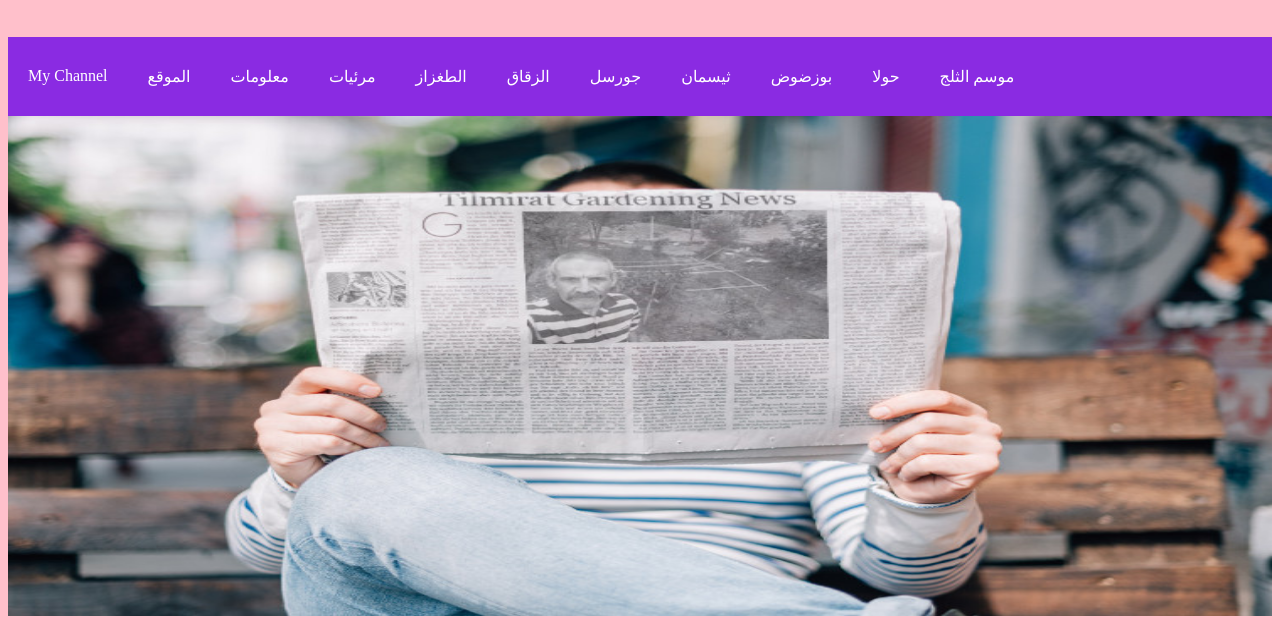
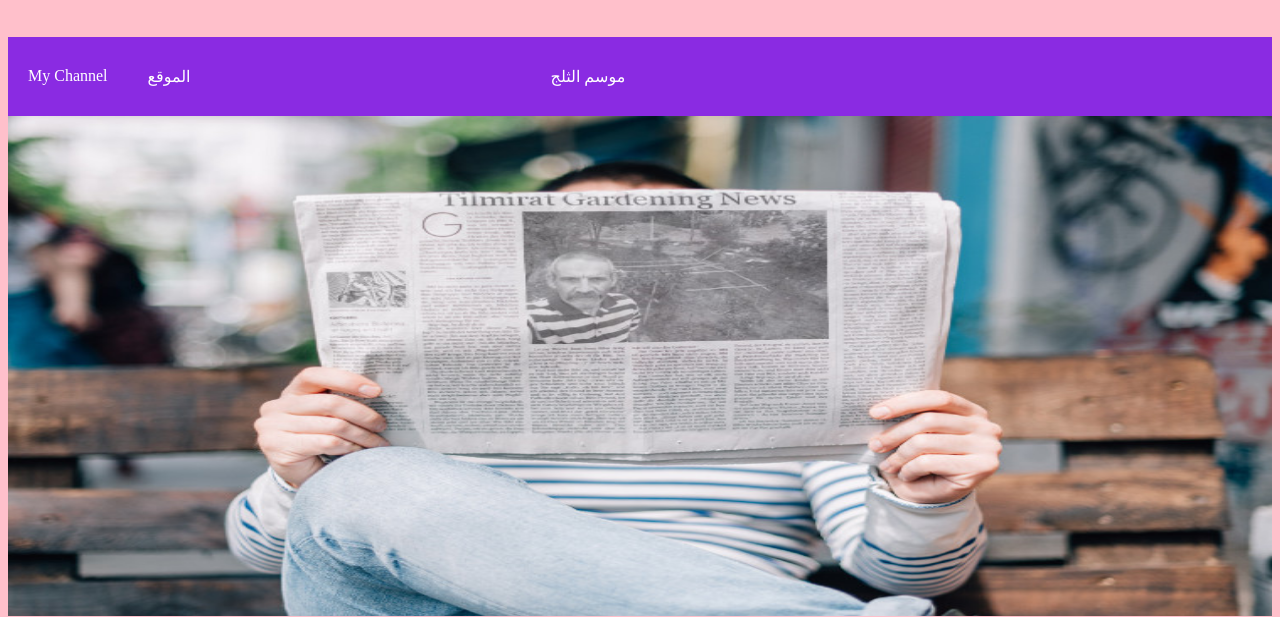
Before and after one commit to tilmirath24/tilmipic, a plain HTML site: page index.html in a window 1280 px wide. Shown: the part 145-762 px from the top of the page. Drawn offline with Linux system fonts and the light colour scheme.

Commit message:
Update index.html

```diff
--- a/index.html
+++ b/index.html
@@ -38,14 +38,14 @@
         <a href="https://www.youtube.com/@MohamedOuttilmirath13655">My Channel</a>
         <a href="https://www.google.com/maps/@33.5400637,-4.4025144,13z?entry=ttu">الموقع</a>
 
-        <a href="#news">معلومات</a>
-        <a href="#news">مرئيات</a>
-        <a href="taghzaz.html">الطغزاز</a>
-        <a href="الزقاق.html">الزقاق</a>
-        <a href="joursel.html">جورسل</a>
-        <a href="thismane.html">ثيسمان</a>
-        <a href="bozdod.html">بوزضوض</a>
-        <a href="houlla.html">حولا</a>
+        <a href="#news"></a>
+        <a href="#videos"></a>
+        <a href="taghzaz.html"></a>
+        <a href="الزقاق.html"></a>
+        <a href="joursel.html"></a>
+        <a href="thismane.html"></a>
+        <a href="bozdod.html"></a>
+        <a href="houlla.html"></a>
         <a href="snow.html">موسم الثلج</a>
 
      </div>
```
